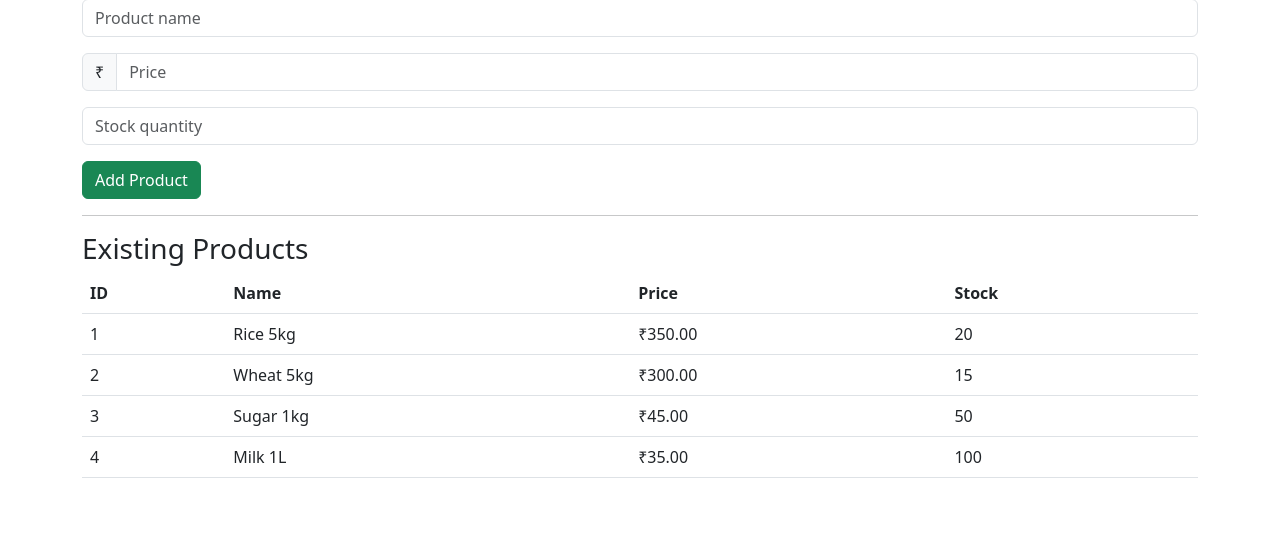
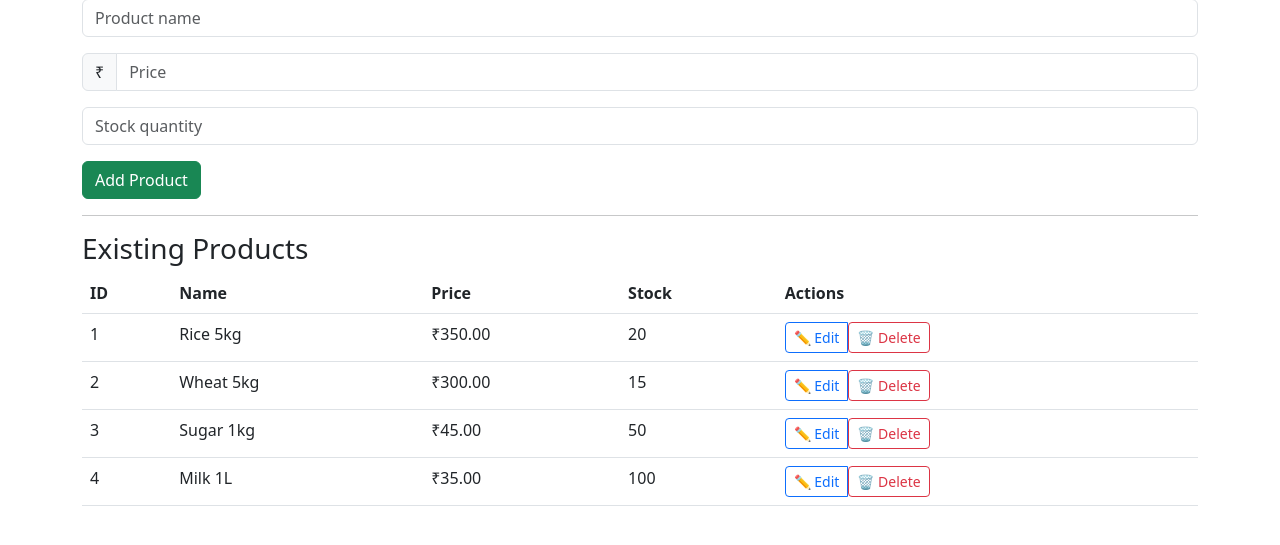
Before and after one commit to nayanayashu/Grocery-Store-Application, a Flask app: page /admin in a window 1280 px wide. Shown: the part 147-692 px from the top of the page. Run offline with Flask 3, Linux system fonts and the light colour scheme; the visitor is signed in with stand-in values (Sample User, id 1); data comes from the database, SQL or seed files in the repository.

Commit message:
Auto-commit: Agent tool execution

```diff
--- a/templates/admin.html
+++ b/templates/admin.html
@@ -38,11 +38,67 @@
   <hr>
   <h3>Existing Products</h3>
   <table class="table">
-    <thead><tr><th>ID</th><th>Name</th><th>Price</th><th>Stock</th></tr></thead>
+    <thead><tr><th>ID</th><th>Name</th><th>Price</th><th>Stock</th><th>Actions</th></tr></thead>
     <tbody>
       {% for p in products %}
-      <tr><td>{{ p['id'] }}</td><td>{{ p['name'] }}</td><td>₹{{ '%.2f'|format(p['price']) }}</td><td>{{ p['stock'] }}</td></tr>
+      <tr>
+        <td>{{ p['id'] }}</td>
+        <td>{{ p['name'] }}</td>
+        <td>₹{{ '%.2f'|format(p['price']) }}</td>
+        <td>{{ p['stock'] }}</td>
+        <td>
+          <div class="btn-group" role="group">
+            <button type="button" class="btn btn-sm btn-outline-primary" data-bs-toggle="modal" data-bs-target="#editModal{{ p['id'] }}">
+              ✏️ Edit
+            </button>
+            <form action="{{ url_for('delete_product', product_id=p['id']) }}" method="post" style="display: inline;">
+              <button type="submit" class="btn btn-sm btn-outline-danger" onclick="return confirm('Are you sure you want to delete {{ p['name'] }}?')">
+                🗑️ Delete
+              </button>
+            </form>
+          </div>
+        </td>
+      </tr>
       {% endfor %}
     </tbody>
   </table>
+
+  <!-- Edit Modals -->
+  {% for p in products %}
+  <div class="modal fade" id="editModal{{ p['id'] }}" tabindex="-1">
+    <div class="modal-dialog">
+      <div class="modal-content">
+        <div class="modal-header">
+          <h5 class="modal-title">Edit Product</h5>
+          <button type="button" class="btn-close" data-bs-dismiss="modal"></button>
+        </div>
+        <form action="{{ url_for('update_product', product_id=p['id']) }}" method="post">
+          <div class="modal-body">
+            <div class="mb-3">
+              <label class="form-label">Product Name</label>
+              <input type="text" class="form-control" name="name" value="{{ p['name'] }}" required>
+            </div>
+            <div class="mb-3">
+              <label class="form-label">Price (₹)</label>
+              <div class="input-group">
+                <span class="input-group-text">₹</span>
+                <input type="number" class="form-control" name="price" value="{{ p['price'] }}" step="0.01" min="1" max="99999" required>
+              </div>
+            </div>
+            <div class="mb-3">
+              <label class="form-label">Stock Quantity</label>
+              <input type="number" class="form-control" name="stock" value="{{ p['stock'] }}" min="0" required>
+            </div>
+          </div>
+          <div class="modal-footer">
+            <button type="button" class="btn btn-secondary" data-bs-dismiss="modal">Cancel</button>
+            <button type="submit" class="btn btn-primary">Update Product</button>
+          </div>
+        </form>
+      </div>
+    </div>
+  </div>
+  {% endfor %}
 </div>
+
+<script src="https://cdn.jsdelivr.net/npm/bootstrap@5.3.0/dist/js/bootstrap.bundle.min.js"></script>
```
